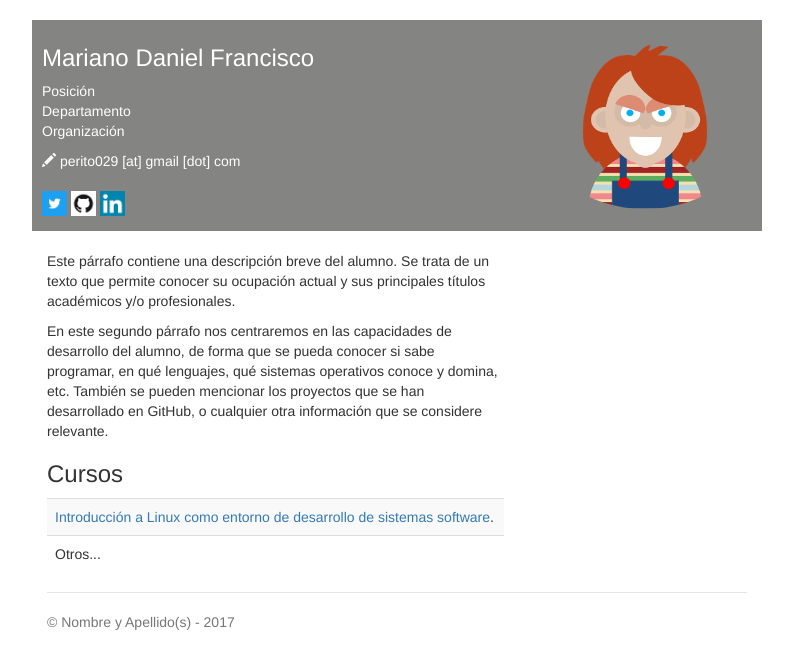
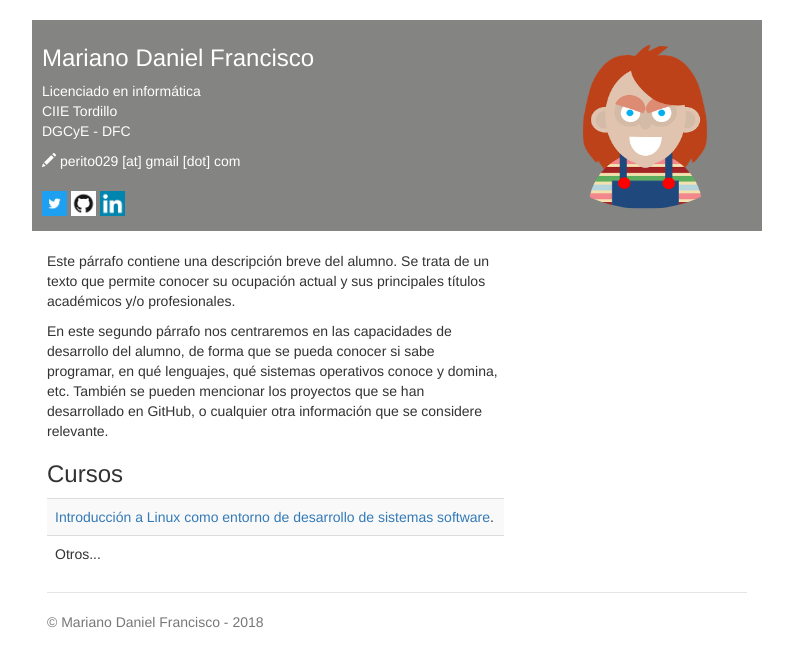
Before and after one commit to marianof2000/marianof2000.github.io, a plain HTML site: page index.html in a window 1280 px wide. Shown: the whole page, without its empty margins (243-1036 px from the left). Drawn offline with nearby package versions, Linux system fonts and the light colour scheme.

Commit message:
Actualizando mi perfil 2

```diff
--- a/index.html
+++ b/index.html
@@ -8,7 +8,7 @@
     <meta name="author" content="Mariano Daniel Francisco">
 
     <!--Sustituir por los datos del alumno-->
-    <title>Nombre y Apellido(s)</title>
+    <title>Mariano Daniel Francisco</title>
 
     <link href="css/bootstrap.min.css" rel="stylesheet">
     <link href="css/style.css" rel="stylesheet">
@@ -20,9 +20,9 @@
       <h3>Mariano Daniel Francisco<span><img style="width: 214px; height: 164px;" class='img-circle' alt="Mariano Daniel Francisco" src="img/foto.png" align="right"></span></h3>
       <p>
         <!--Sustituir por los datos del alumno-->
-        Posición<br>
-        Departamento<br>
-        Organización
+        Licenciado en informática<br>
+        CIIE Tordillo<br>
+        DGCyE - DFC
       </p>
       <address>
         <!--Sustituir por los datos del alumno-->
@@ -55,7 +55,7 @@
 
       <footer class="footer">
         <!--Sustituir por los datos del alumno-->
-        <p>&copy; Nombre y Apellido(s) - 2017</p>
+        <p>&copy; Mariano Daniel Francisco - 2018</p>
       </footer>
 
     </div>
```
